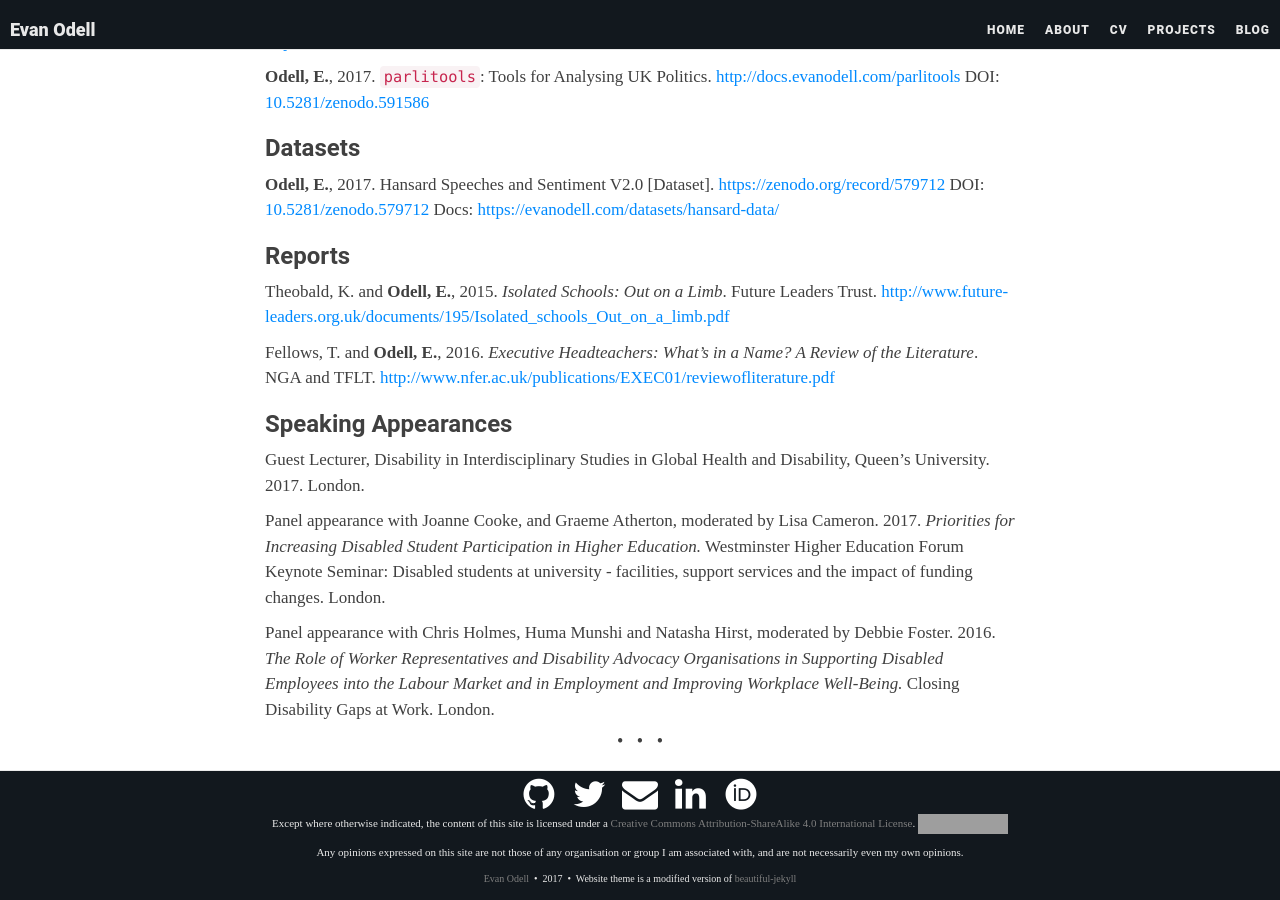
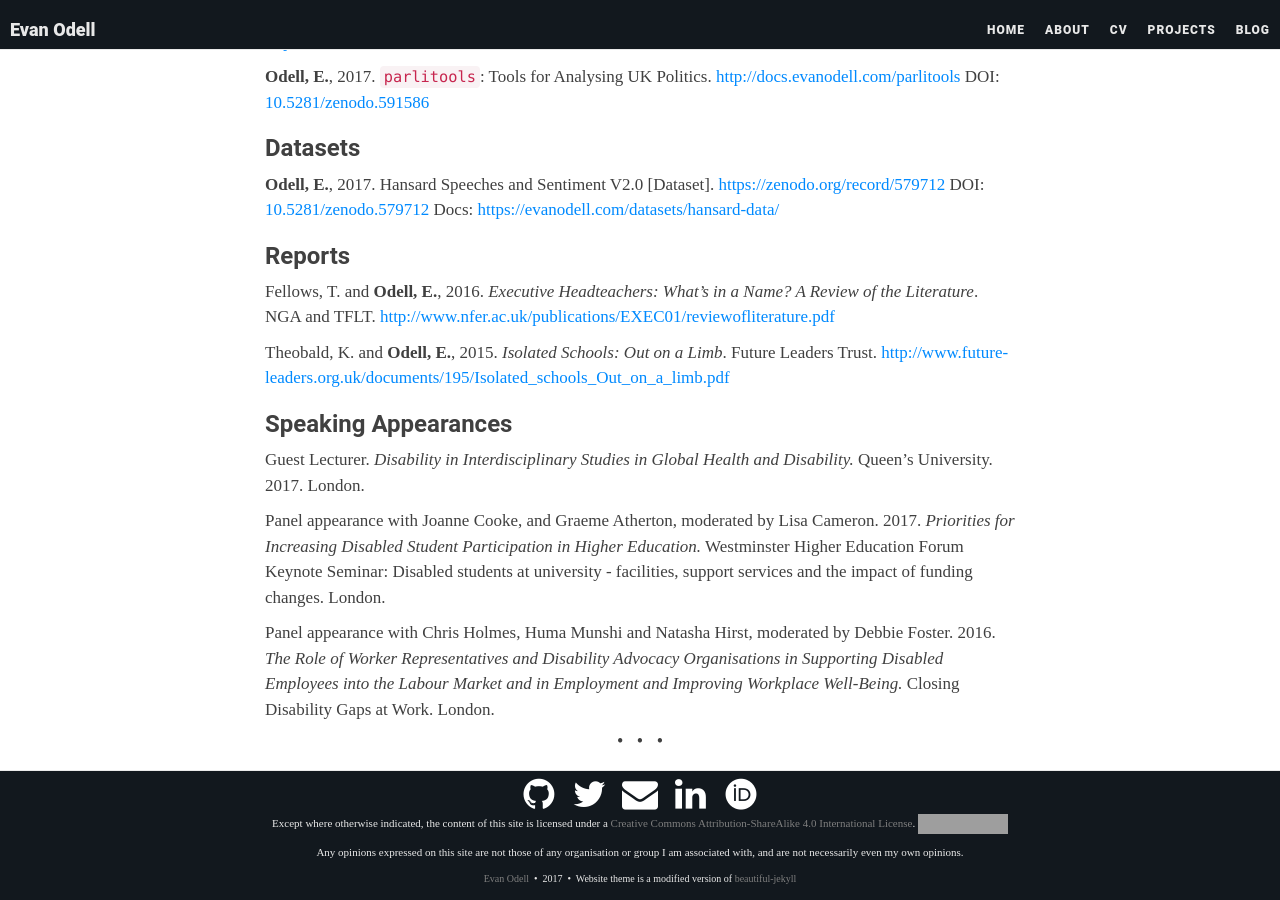
Before and after one commit to evanodell/evanodell.com, a Jekyll site: the page built from cv.md, in a window 1280 px wide and 900 px high, scrolled down 2002 px. Built offline with Jekyll 4.4.1, drawn with Linux system fonts in a browser that asks for light colours; nearby versions of some CDN libraries; some web fonts are replaced; grey boxes are pictures that could not be loaded.

Commit message:
changing order

```diff
--- a/cv.md
+++ b/cv.md
@@ -87,13 +87,13 @@ November 2014 - September 2015
 
 ### Reports
 
+Fellows, T. and **Odell, E.**, 2016\. _Executive Headteachers: What’s in a Name? A Review of the Literature_. NGA and TFLT. [http://www.nfer.ac.uk/publications/EXEC01/reviewofliterature.pdf](http://www.nfer.ac.uk/publications/EXEC01/reviewofliterature.pdf)
+
 Theobald, K. and **Odell, E.**, 2015\. _Isolated Schools: Out on a Limb_. Future Leaders Trust. [http://www.future-leaders.org.uk/documents/195/Isolated_schools_Out_on_a_limb.pdf](http://www.future-leaders.org.uk/documents/195/Isolated_schools_Out_on_a_limb.pdf)
-
-Fellows, T. and **Odell, E.**, 2016\. _Executive Headteachers: What’s in a Name? A Review of the Literature_. NGA and TFLT. [http://www.nfer.ac.uk/publications/EXEC01/reviewofliterature.pdf](http://www.nfer.ac.uk/publications/EXEC01/reviewofliterature.pdf)
 
 ### Speaking Appearances
 
-Guest Lecturer, Disability in Interdisciplinary Studies in Global Health and Disability, Queen's University. 2017\. London.
+Guest Lecturer. _Disability in Interdisciplinary Studies in Global Health and Disability._ Queen's University. 2017\. London.
 
 Panel appearance with Joanne Cooke, and Graeme Atherton, moderated by Lisa Cameron. 2017\. _Priorities for Increasing Disabled Student Participation in Higher Education._ Westminster Higher Education Forum Keynote Seminar: Disabled students at university - facilities, support services and the impact of funding changes. London.
 
```
